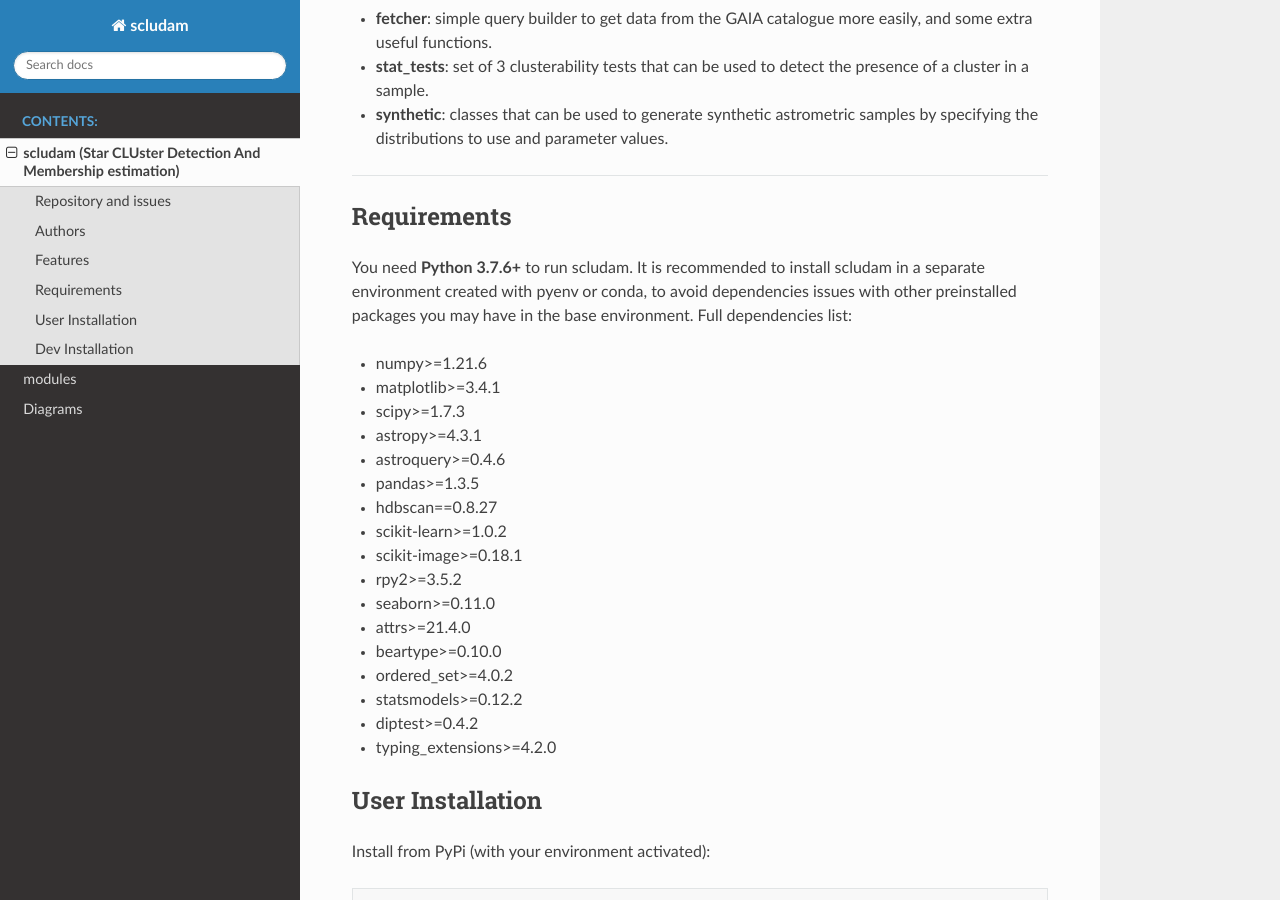
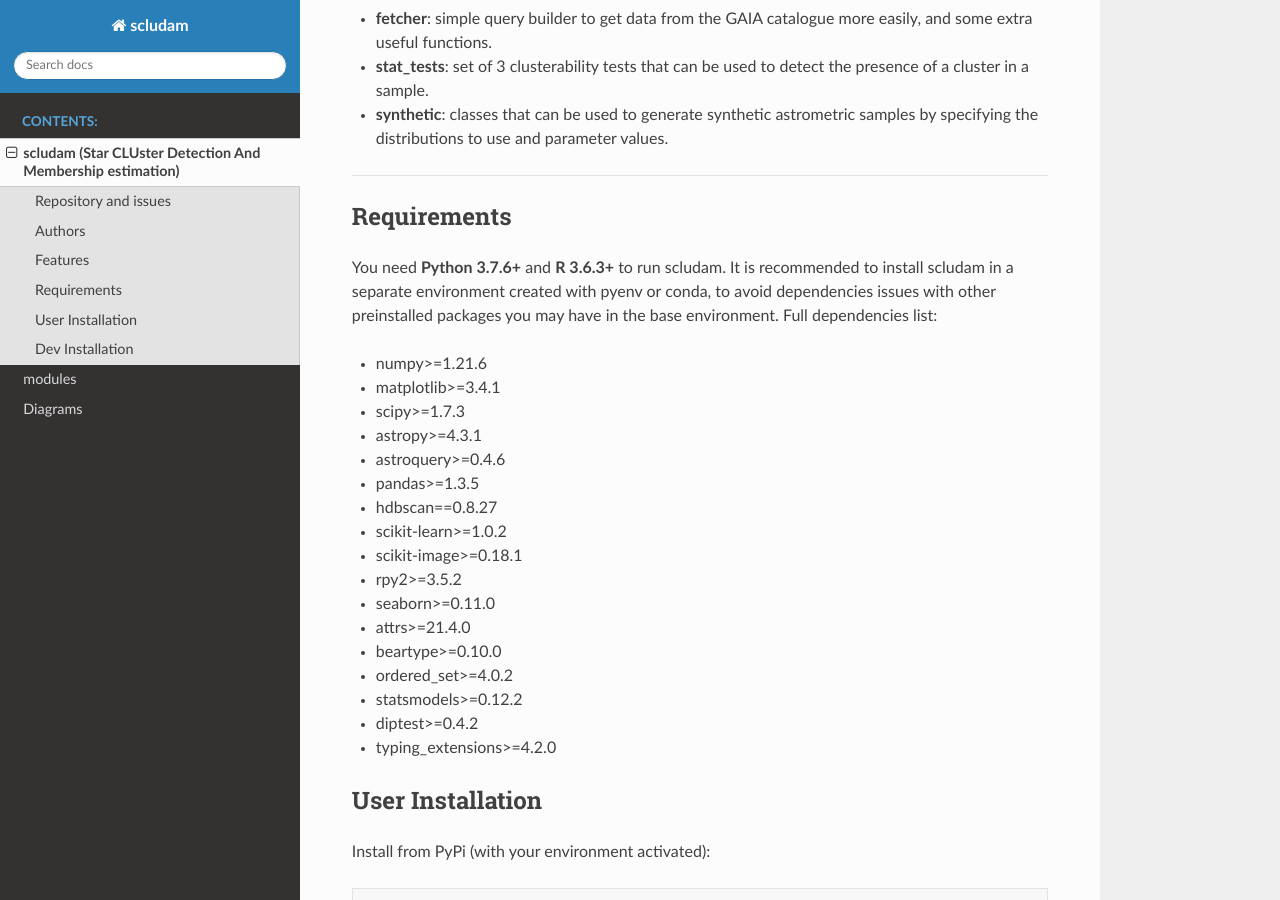
Before and after one commit to simonpedrogonzalez/scludam, a Sphinx documentation site: the page built from docs/source/readme.rst, in a window 1280 px wide and 900 px high, scrolled down 618 px. Built offline with Sphinx 7.4.7 and the Read the Docs theme 2.0.0, drawn with Linux system fonts in a browser that asks for light colours.

```diff
--- a/docs/source/readme.rst
+++ b/docs/source/readme.rst
@@ -67,7 +67,7 @@ Currently **scludam** is a work in progress. Modules and features already includ
 Requirements
 ^^^^^^^^^^^^
 
-You need **Python 3.7.6+** to run scludam. It is recommended to install scludam in a separate environment created with pyenv or conda, to avoid dependencies issues with other preinstalled packages you may have in the base environment.
+You need **Python 3.7.6+** and **R 3.6.3+** to run scludam. It is recommended to install scludam in a separate environment created with pyenv or conda, to avoid dependencies issues with other preinstalled packages you may have in the base environment.
 Full dependencies list:
 
 
```
Also changed, not shown: README.md (+1 -1 lines).
